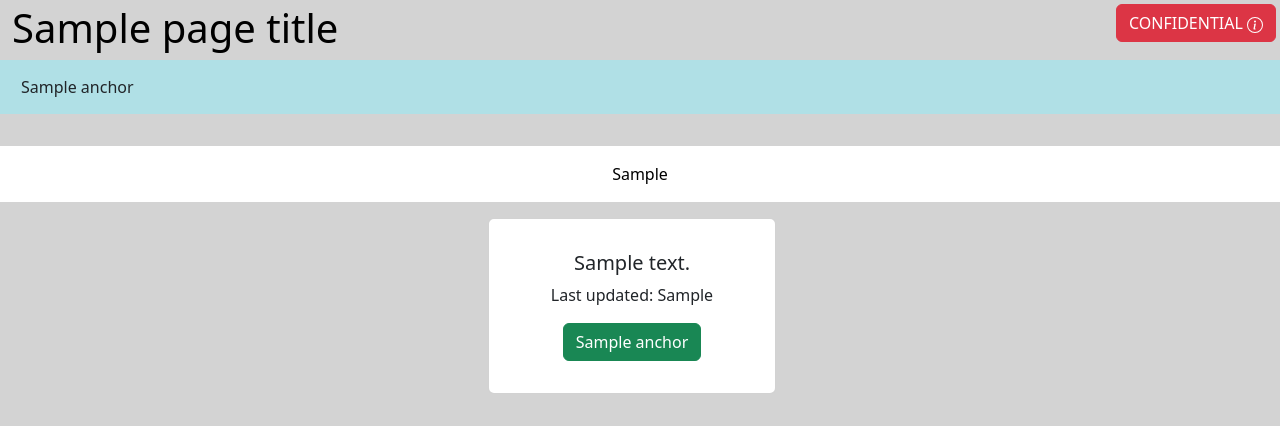
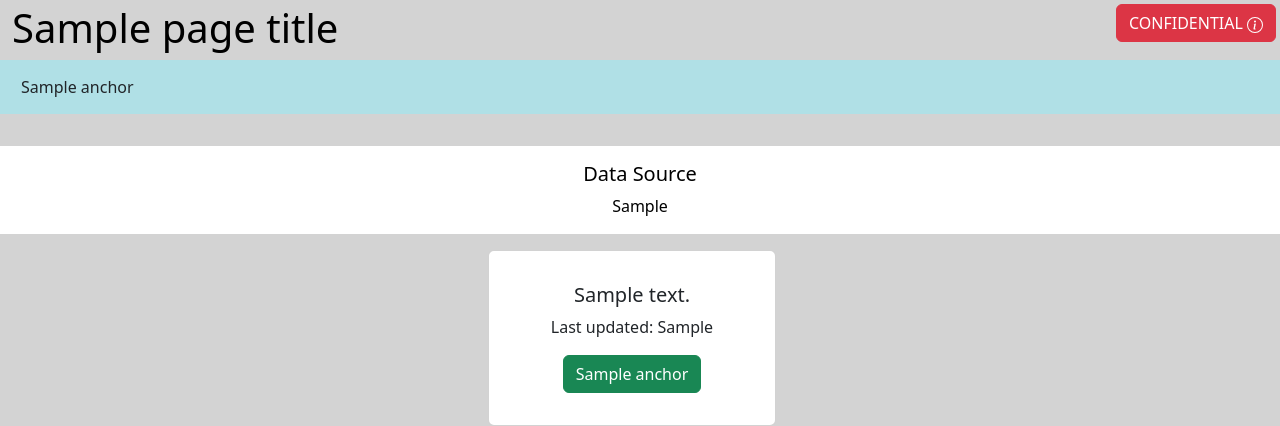
Before and after one commit to MakeFixHack/subwaive, a Django app: template subwaive/subwaive/templates/subwaive/data-refresh.html in a window 1280 px wide. Shown: the part 56-482 px from the top of the page. Run offline with Django 4.2, Linux system fonts and the light colour scheme; the template is opened without the code that fills it: most values are stand-ins (such as "Sample title", 1, 10 or a date in 2020); parts of the project's set-up code (start-up, migrations or seed data) failed here and were passed over.

Commit message:
label data source header

```diff
--- a/subwaive/subwaive/templates/subwaive/data-refresh.html
+++ b/subwaive/subwaive/templates/subwaive/data-refresh.html
@@ -12,7 +12,10 @@
 {% include 'subwaive/templates/messages.html' %}
 
 {% if data_source %}
-<div class="section section-heading">{{ data_source|safe }}</div>
+<div class="section section-heading">
+    <h5>Data Source</h5>
+    {{ data_source|safe }}
+</div>
 {% endif %}
 
 <div class="container">
```
